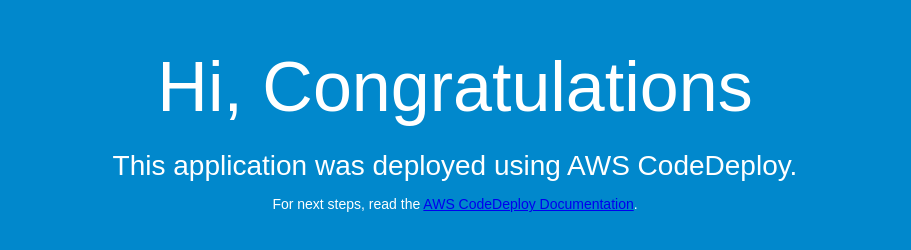
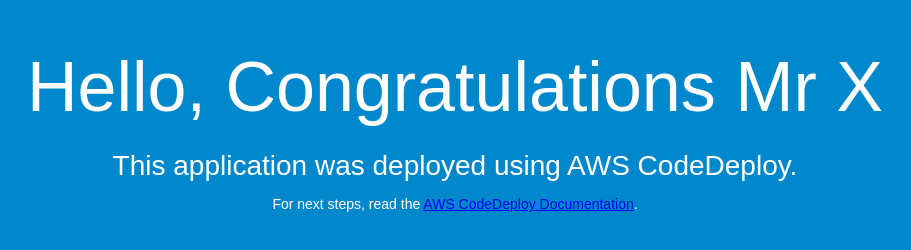
Before and after one commit to nonai/github-codedeploy-cicd-poc, a plain HTML site: page index.html in a window 1280 px wide. Shown: the whole page, without its empty margins (185-1096 px from the left). Drawn offline with Linux system fonts and the light colour scheme.

Commit message:
Site update

```diff
--- a/index.html
+++ b/index.html
@@ -26,7 +26,7 @@
 </head>
 <body>
   <div align="center">
-    <h1>Hi, Congratulations</h1>
+    <h1>Hello, Congratulations Mr X </h1>
     <h2>This application was deployed using AWS CodeDeploy.</h2>
     <p>For next steps, read the <a href="http://aws.amazon.com/documentation/codedeploy">AWS CodeDeploy Documentation</a>.</p>
   </div>
```
